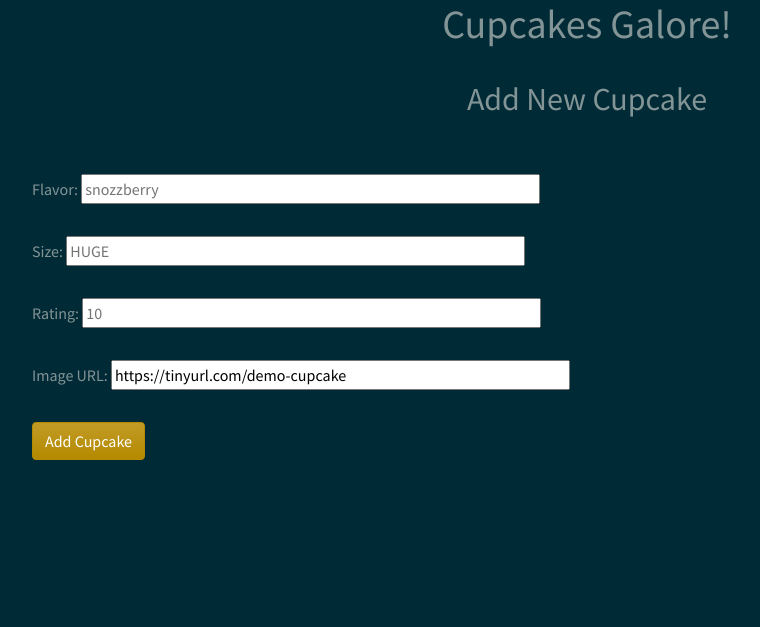
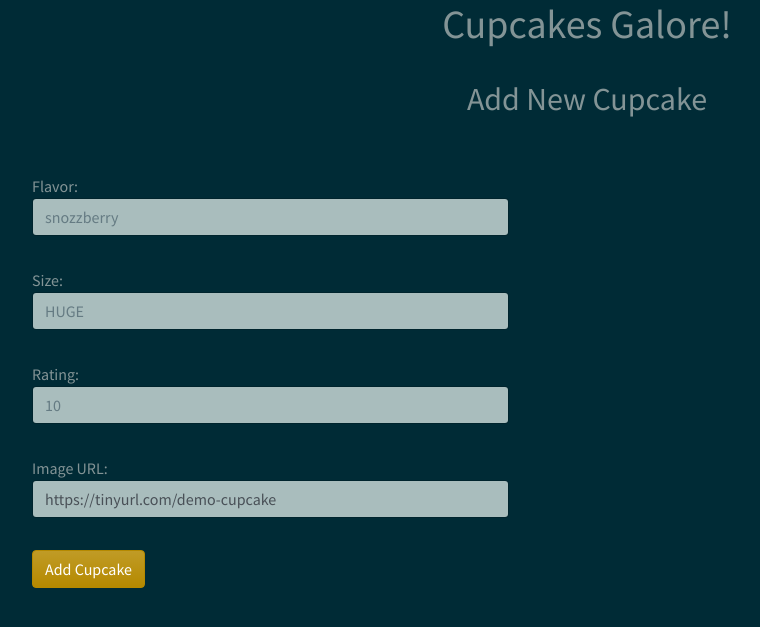
Before and after one commit to mackcooper1408/flask-cupcakes, a Flask app: page / in a window 1280 px wide. Shown: the top 627 px of the page, without its empty margins (53-813 px from the left). Run offline with Flask 2, Linux system fonts and the light colour scheme; data that the repository does not hold is empty; some libraries are stand-ins or nearby versions.

Commit message:
js and html refactoring

```diff
--- a/static/index.js
+++ b/static/index.js
@@ -32,31 +32,32 @@ async function addCupcakesToDOM() {
 
 async function cupcakeSubmitForm(evt) {
   evt.preventDefault();
-        let flavor = $("#cupcake-flavor").val()
-        let size = $("#cupcake-size").val()
-        let rating = $("#cupcake-rating").val()
-        let image = $("#img-url").val()
+  let flavor = $("#cupcake-flavor").val();
+  let size = $("#cupcake-size").val();
+  let rating = $("#cupcake-rating").val();
+  let image = $("#img-url").val();
 
   let response = await axios({
     url: BASE_URL,
     method: "POST",
     data: {
-                "flavor": flavor,
-                "size": size,
-                "rating": rating,
-                "image": image
+      flavor,
+      size,
+      rating,
+      image
     }
-        })
+  });
 
-        let newCupcake = response.data.cupcake
+  let newCupcake = response.data.cupcake;
   // console.log(response)
-        showNewCupcake(newCupcake);
-        evt.target.reset()
+  // showNewCupcake(newCupcake);
+  addCupcakesToDOM();
+  evt.target.reset();
 }
 
-function showNewCupcake(newCupcake) {
-    $cupcakeList.append($(`<li class="list-group-item" id="${newCupcake.id}">${newCupcake.flavor}</li>`));
-}
+// function showNewCupcake(newCupcake) {
+//     $cupcakeList.append($(`<li class="list-group-item" id="${newCupcake.id}">${newCupcake.flavor}</li>`));
+// }
 
 async function deleteCupcake(evt) {
   let cupcakeId = this.id;
--- a/templates/index.html
+++ b/templates/index.html
@@ -17,19 +17,19 @@ Cupcakes
     <br><br>
     <form action="/" method="POST" class="form-group">
         <label for="cupcake-flavor">Flavor:
-            <input name="cupcake-flavor" id="cupcake-flavor" placeholder="snozzberry" size="50">
+            <input name="cupcake-flavor" id="cupcake-flavor" class="form-control" placeholder="snozzberry" size="50">
         </label>
         <br><br>
         <label for="cupcake-size">Size:
-            <input name="cupcake-size" id="cupcake-size" placeholder="HUGE" size="50">
+            <input name="cupcake-size" id="cupcake-size" class="form-control" placeholder="HUGE" size="50">
         </label>
         <br><br>
         <label for="cupcake-rating">Rating:
-            <input name="cupcake-rating" id="cupcake-rating" placeholder="10" size="50">
+            <input name="cupcake-rating" id="cupcake-rating" class="form-control" placeholder="10" size="50">
         </label>
         <br><br>
         <label for="img-url">Image URL:
-            <input name="img-url" id="img-url" type="url" value="https://tinyurl.com/demo-cupcake" size="50">
+            <input name="img-url" id="img-url" class="form-control" type="url" value="https://tinyurl.com/demo-cupcake" size="50">
         </label>
         <br><br>
 
```
Lines whose indentation alone changed are shown as unchanged.
